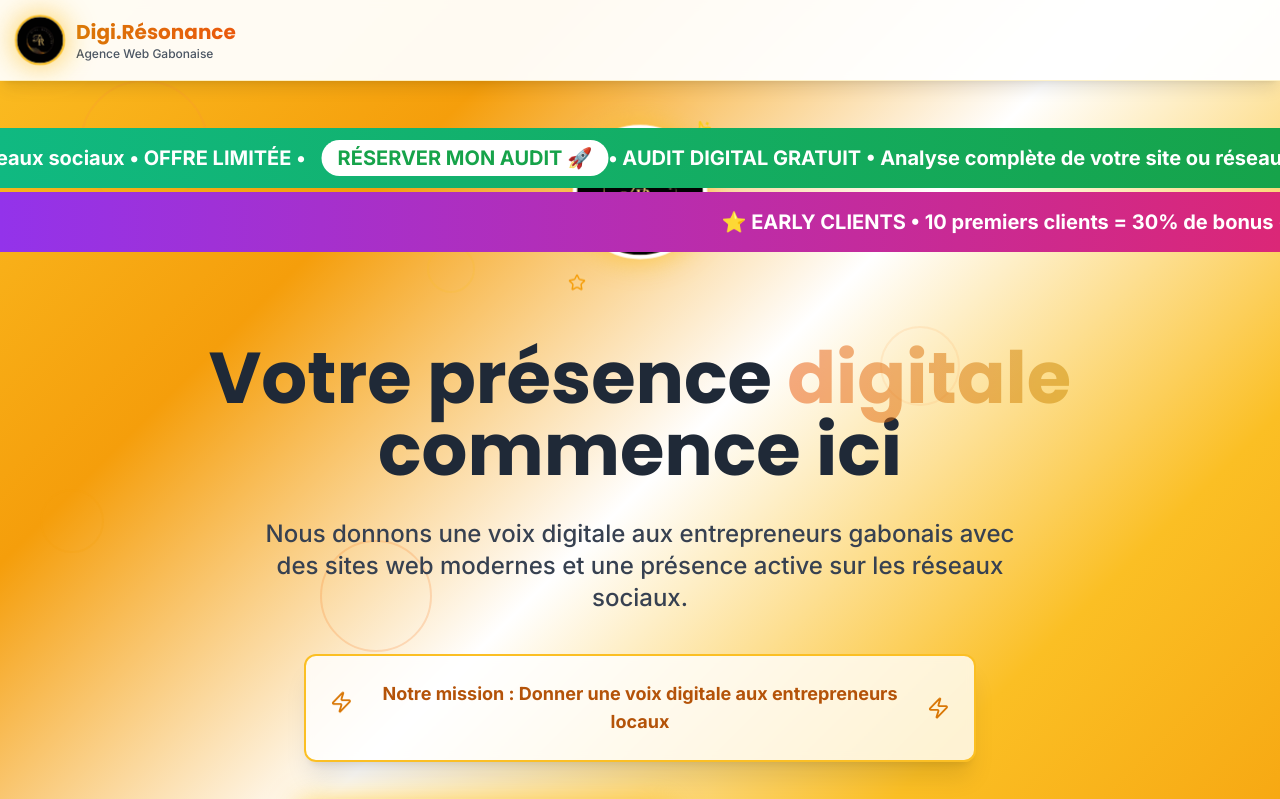
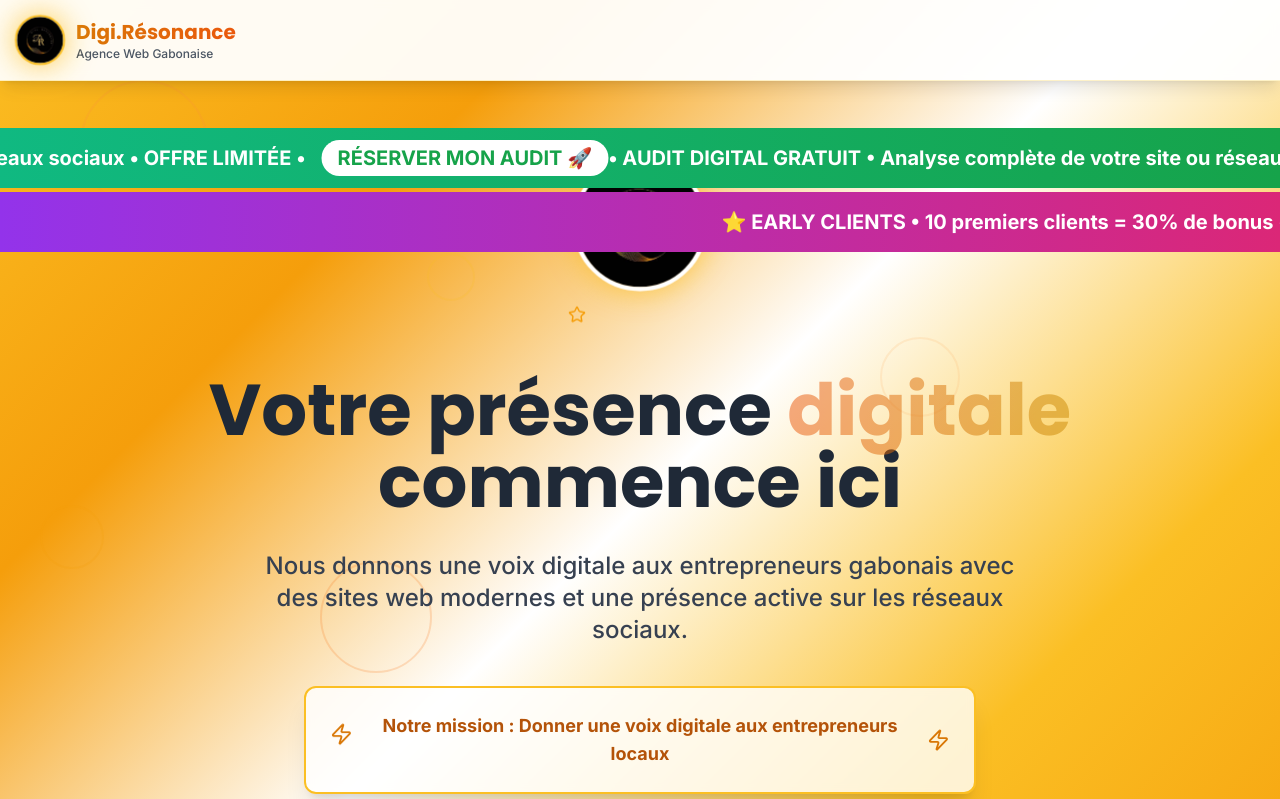
Before and after one commit to Gnzikoune/digi-resonance, a React (Vite) app: page / in a window 1280 px wide. Shown: the top 799 px of the page. Built offline with nearby package versions, Linux system fonts and the light colour scheme.

Commit message:
Fix: Improve logo visibility
Move the logo below the offer ribbons for better visibility.

```diff
--- a/src/components/Hero.tsx
+++ b/src/components/Hero.tsx
@@ -51,9 +51,9 @@ const Hero = () => {
         </div>
       </div>
 
-      <div className="container mx-auto px-4 text-center relative z-10 mt-24 md:mt-32">
+      <div className="container mx-auto px-4 text-center relative z-10 mt-32 md:mt-40">
         <div className="max-w-4xl mx-auto">
-          {/* Logo large */}
+          {/* Logo large - moved below banners */}
           <div className="mb-8 md:mb-12 animate-slide-down">
             <div className="relative inline-block">
               <img
```
